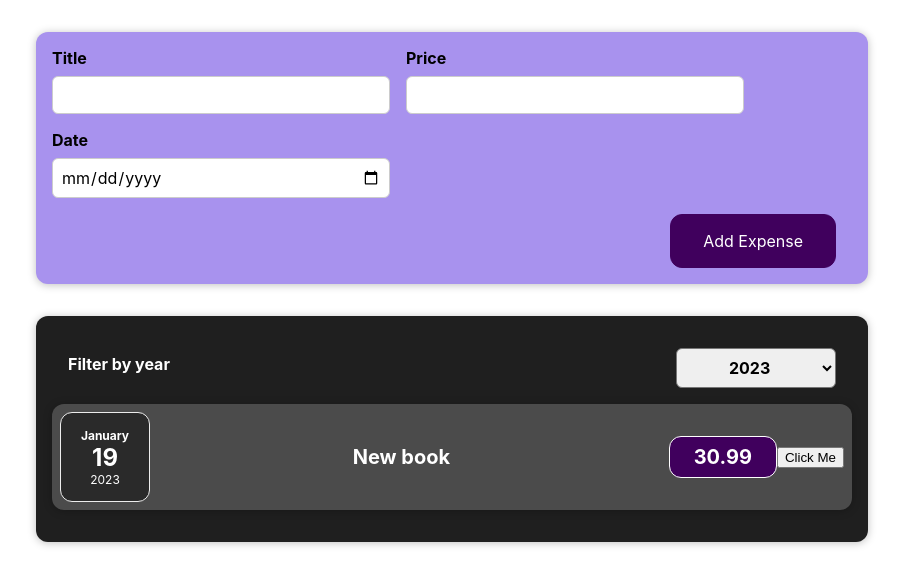
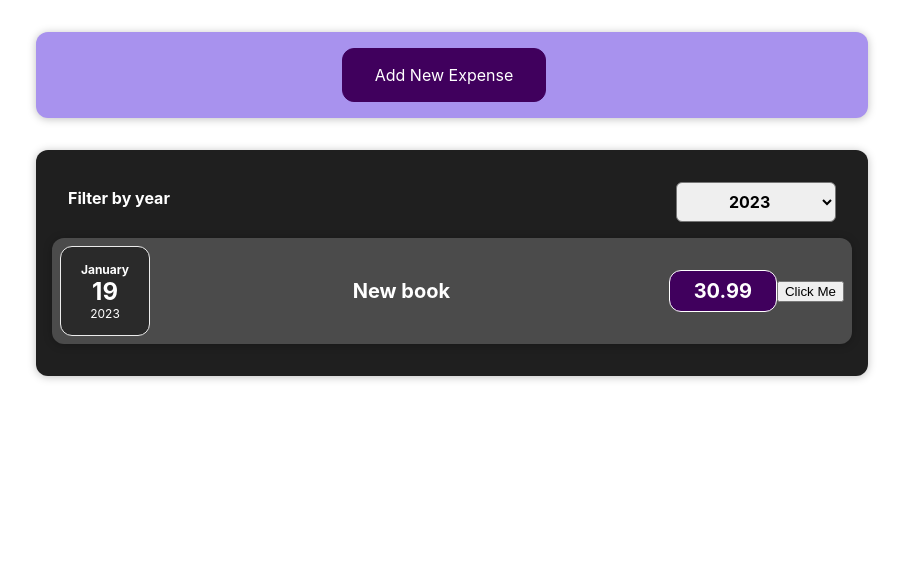
Before and after one commit to kiinmiin/expenses-http, a React (Create React App) app: page / in a window 1280 px wide. Shown: the top 586 px of the page, without its empty margins (188-1091 px from the left). Built offline with nearby package versions, Linux system fonts and the light colour scheme.

Commit message:
Vormi kuvamine ja asendamine nupuga

```diff
--- a/src/components/NewExpense/ExpenseForm.js
+++ b/src/components/NewExpense/ExpenseForm.js
@@ -19,6 +19,7 @@
     }
 
     const submitHandler = (event) => {
+        console.log('form submitted(form closed)')
         event.preventDefault()
         const expenseData = {
             title: enteredTitle,
@@ -61,6 +62,7 @@
                 </div>
             </div>
             <div className="new-expense__actions">
+                <button type="button" onClick={props.onCancel}>Cancel</button>
                 <button type="submit">Add Expense</button>
             </div>
         </form>
--- a/src/components/NewExpense/NewExpense.js
+++ b/src/components/NewExpense/NewExpense.js
@@ -1,18 +1,40 @@
 import ExpenseForm from "./ExpenseForm"
 import './NewExpense.css'
+import { useState } from "react";
 
 const NewExpense = (props) => {
+    const [editForm, setEditForm] = useState(false);
+
     const saveExpenseDataHandler = (enteredExpenseData) => {
         const expenseData = {
             ...enteredExpenseData,
             id: Math.random().toString()
         }
         props.onAddExpense(expenseData)
+        setEditForm(false);
+    }
+
+    const startEditingHandler = () => {
+        console.log('form editor opened')
+        setEditForm(true);
+    }
+
+    const stopEditingHandler = () => {
+        console.log('form editor closed')
+        setEditForm(false);
     }
 
     return (
         <div className="new-expense">
-            <ExpenseForm onSaveExpenseData={saveExpenseDataHandler}/>
+            {!editForm && (
+                <button onClick={startEditingHandler}>Add New Expense</button>
+            )}
+            {editForm && (
+                <ExpenseForm
+                    onSaveExpenseData={saveExpenseDataHandler}
+                    onCancel={stopEditingHandler}
+                />
+            )}
         </div>
     )
 }
```
